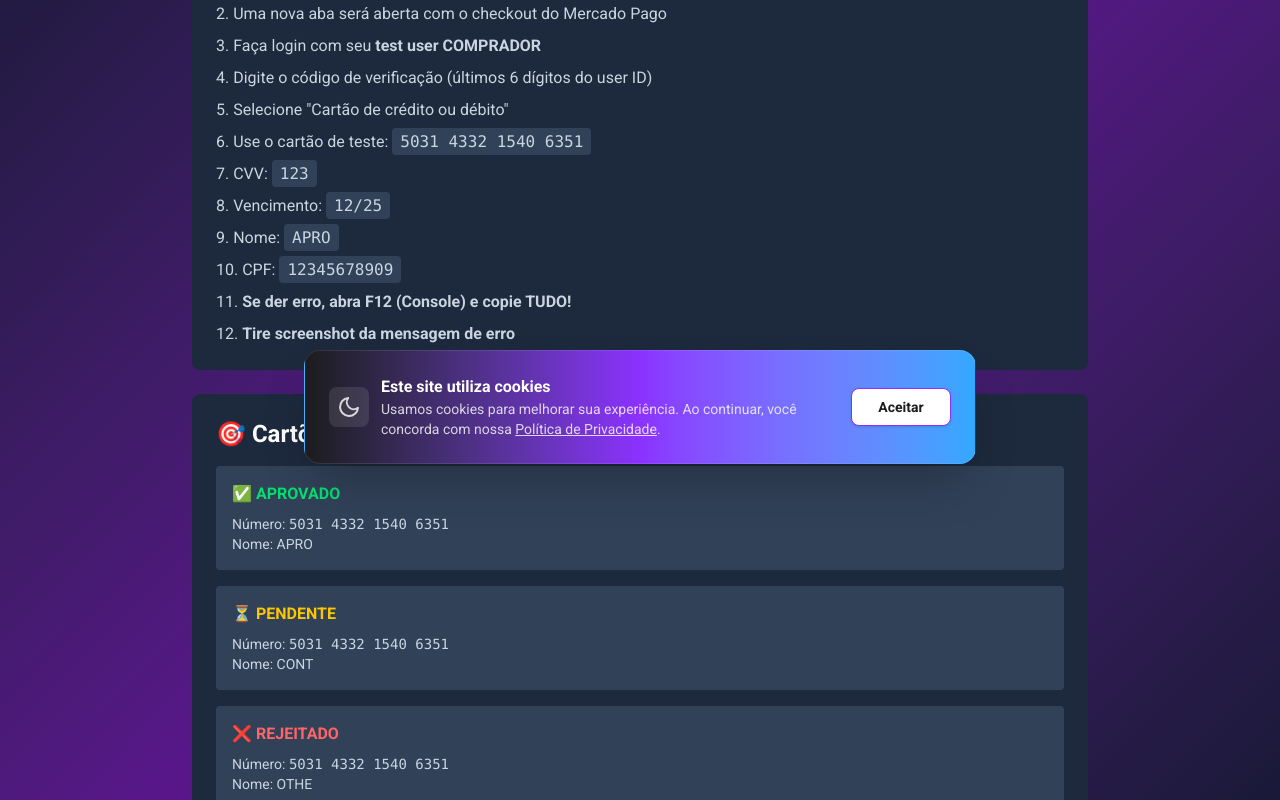
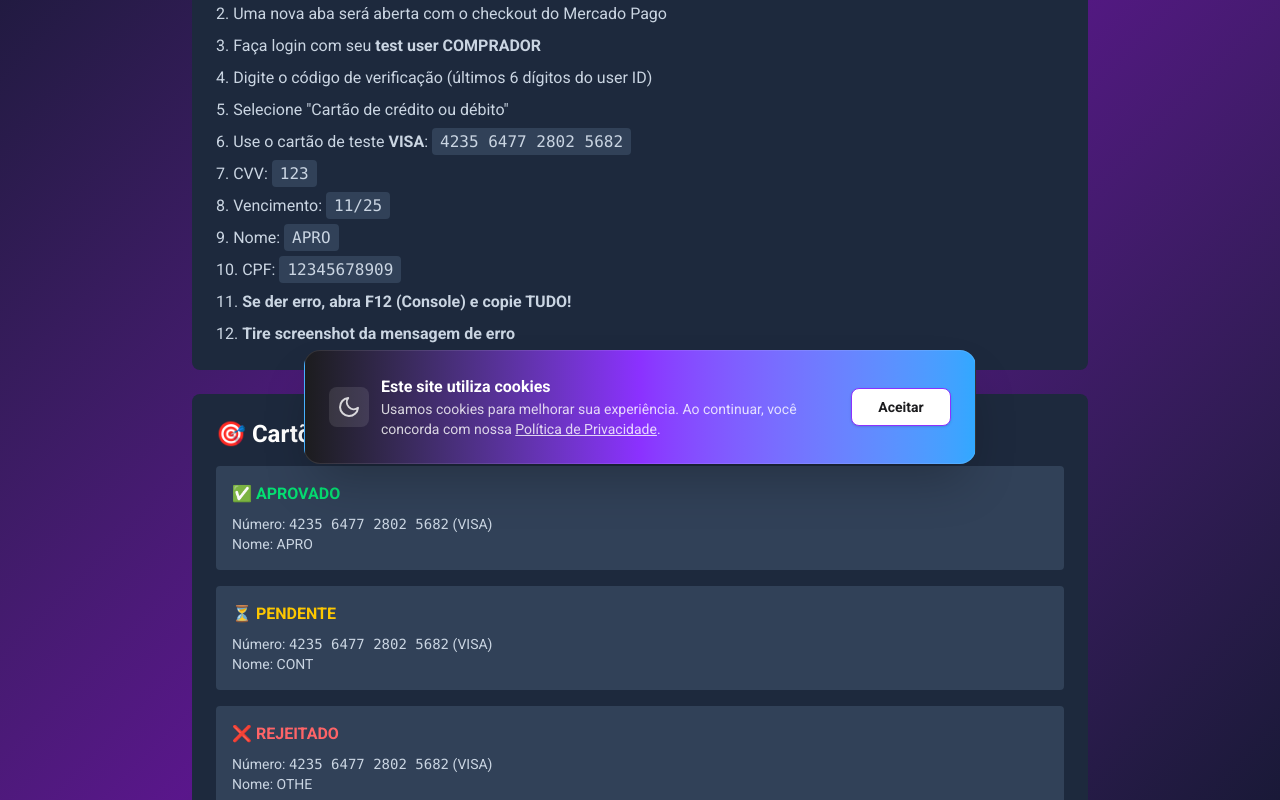
Before and after one commit to DougFHansen/voltris-seo-optimized, a Next.js app: page /teste-cartao-mp in a window 1280 px wide. Shown: the part 320-1120 px from the top of the page. Built offline with nearby package versions, Linux system fonts and the light colour scheme; no server answers.

Commit message:
fix: Alterar cartão de teste de Mastercard para Visa - resolver problema com 3D Secure challenge no sandbox

```diff
--- a/app/teste-cartao-mp/page.tsx
+++ b/app/teste-cartao-mp/page.tsx
@@ -57,9 +57,9 @@
             <li>Faça login com seu <strong>test user COMPRADOR</strong></li>
             <li>Digite o código de verificação (últimos 6 dígitos do user ID)</li>
             <li>Selecione "Cartão de crédito ou débito"</li>
-            <li>Use o cartão de teste: <code className="bg-slate-700 px-2 py-1 rounded">5031 4332 1540 6351</code></li>
+            <li>Use o cartão de teste <strong>VISA</strong>: <code className="bg-slate-700 px-2 py-1 rounded">4235 6477 2802 5682</code></li>
             <li>CVV: <code className="bg-slate-700 px-2 py-1 rounded">123</code></li>
-            <li>Vencimento: <code className="bg-slate-700 px-2 py-1 rounded">12/25</code></li>
+            <li>Vencimento: <code className="bg-slate-700 px-2 py-1 rounded">11/25</code></li>
             <li>Nome: <code className="bg-slate-700 px-2 py-1 rounded">APRO</code></li>
             <li>CPF: <code className="bg-slate-700 px-2 py-1 rounded">12345678909</code></li>
             <li><strong>Se der erro, abra F12 (Console) e copie TUDO!</strong></li>
@@ -72,19 +72,19 @@
           <div className="space-y-4">
             <div className="bg-slate-700 p-4 rounded">
               <h3 className="font-semibold text-green-400">✅ APROVADO</h3>
-              <p className="text-sm text-slate-300 mt-2">Número: <code>5031 4332 1540 6351</code></p>
+              <p className="text-sm text-slate-300 mt-2">Número: <code>4235 6477 2802 5682</code> (VISA)</p>
               <p className="text-sm text-slate-300">Nome: APRO</p>
             </div>
 
             <div className="bg-slate-700 p-4 rounded">
               <h3 className="font-semibold text-yellow-400">⏳ PENDENTE</h3>
-              <p className="text-sm text-slate-300 mt-2">Número: <code>5031 4332 1540 6351</code></p>
+              <p className="text-sm text-slate-300 mt-2">Número: <code>4235 6477 2802 5682</code> (VISA)</p>
               <p className="text-sm text-slate-300">Nome: CONT</p>
             </div>
 
             <div className="bg-slate-700 p-4 rounded">
               <h3 className="font-semibold text-red-400">❌ REJEITADO</h3>
-              <p className="text-sm text-slate-300 mt-2">Número: <code>5031 4332 1540 6351</code></p>
+              <p className="text-sm text-slate-300 mt-2">Número: <code>4235 6477 2802 5682</code> (VISA)</p>
               <p className="text-sm text-slate-300">Nome: OTHE</p>
             </div>
           </div>
```
